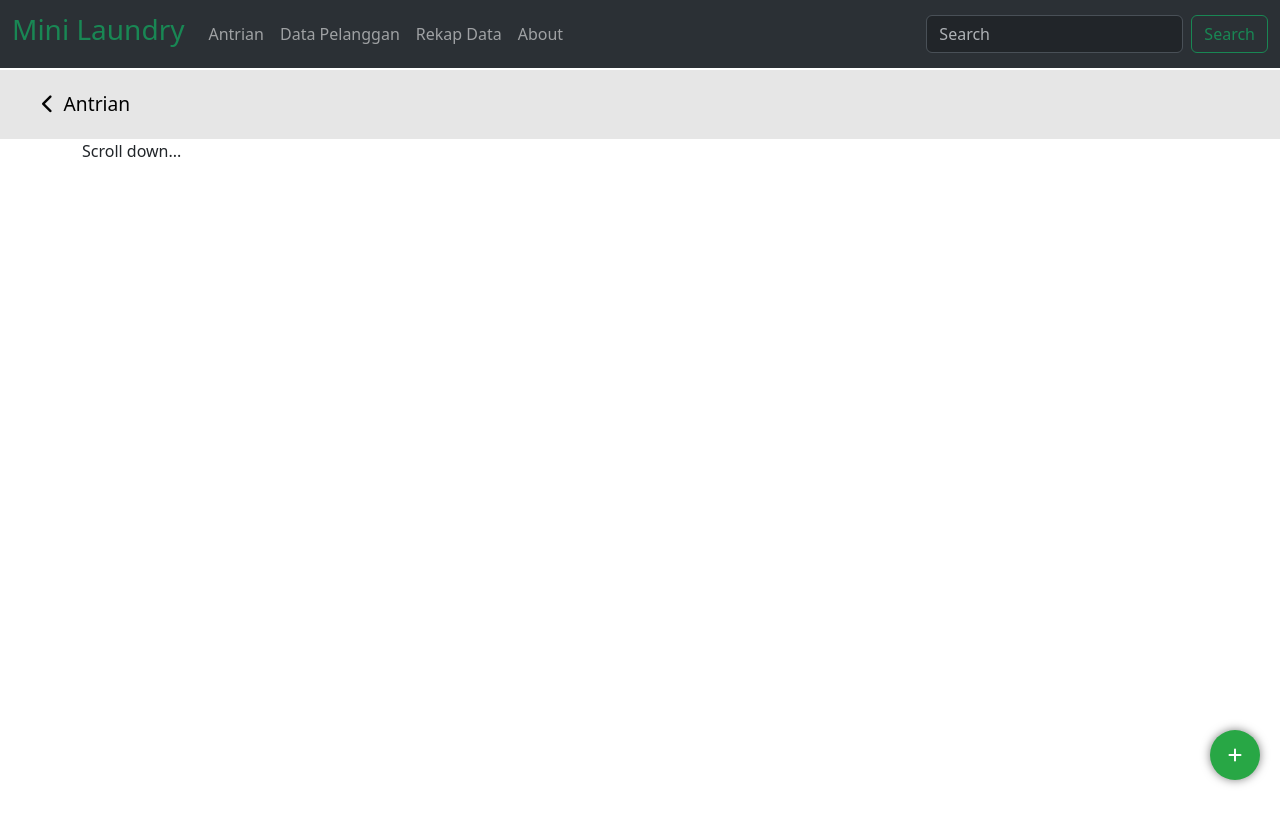
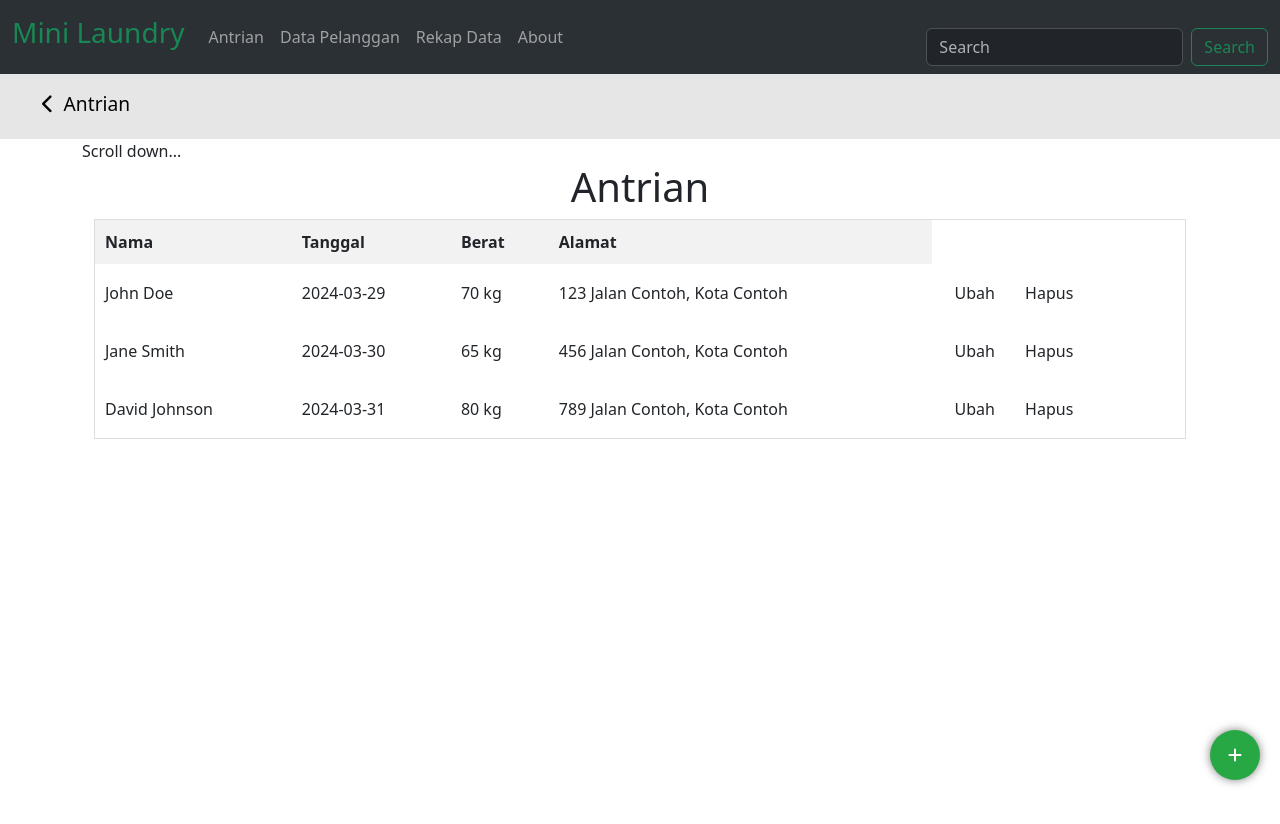
Before and after one commit to GamelabAhmad/MiniLaundry, a plain HTML site: page antri.html in a window 1280 px wide. Shown: the top 824 px of the page. After the commit the page ends 800 px from the top, so only its background shows below. Drawn offline with nearby package versions, Linux system fonts and the light colour scheme.

Commit message:
tampilan antrian

```diff
--- a/antri.html
+++ b/antri.html
@@ -27,9 +27,26 @@
         </i>&ensp;Antrian</a>
         </div>
         <div class="container">
-            <button class="floating-button" onclick="window.location.href = 'tambahantri.html';"><i class="fa-solid fa-plus"></i></button>
-            <div style="height: 2000px;">
+            <button class="floating-button" id="btn-tambah" onclick="window.location.href = 'tambahantri.html';"><i class="fa-solid fa-plus"></i></button>
+            <div>
             Scroll down...
+            <div class="container">
+              <h1>Antrian</h1>
+              <table id="antrian-table">
+                <thead>
+                  <tr>
+                    <th>Nama</th>
+                    <th>Tanggal</th>
+                    <th>Berat</th>
+                    <th>Alamat</th>
+                  </tr>
+                </thead>
+                <tbody id="antrian-body"></tbody>
+              </table>
+            </div>
+            <script src="antrian.js"></script>
+
+
             </div>
         </div>
     </body>
--- /dev/null
+++ b/antrian.js
@@ -0,0 +1,64 @@
+document.addEventListener('DOMContentLoaded', function() {
+  const antrianBody = document.getElementById('antrian-body');
+
+  // Contoh data antrian
+  let dataAntrian = [
+    { id: 1, nama: 'John Doe', tanggal: '2024-03-29', berat: '70 kg', alamat: '123 Jalan Contoh, Kota Contoh' },
+    { id: 2, nama: 'Jane Smith', tanggal: '2024-03-30', berat: '65 kg', alamat: '456 Jalan Contoh, Kota Contoh' },
+    { id: 3, nama: 'David Johnson', tanggal: '2024-03-31', berat: '80 kg', alamat: '789 Jalan Contoh, Kota Contoh' }
+  ];
+
+  // Menampilkan data antrian dalam tabel
+  function renderTable() {
+    antrianBody.innerHTML = '';
+
+    dataAntrian.forEach(function(data) {
+      const row = document.createElement('tr');
+      row.innerHTML = `
+        <td>${data.nama}</td>
+        <td>${data.tanggal}</td>
+        <td>${data.berat}</td>
+        <td>${data.alamat}</td>
+        <td>
+          <button class="btn btn-ubah" data-id="${data.id}">Ubah</button>
+          <button class="btn btn-hapus" data-id="${data.id}">Hapus</button>
+        </td>
+      `;
+      antrianBody.appendChild(row);
+    });
+  }
+
+  // Memanggil fungsi untuk pertama kali
+  renderTable();
+
+  // Menambahkan event listener untuk tombol ubah
+  document.addEventListener('click', function(event) {
+    if (event.target.classList.contains('btn-ubah')) {
+      const id = parseInt(event.target.getAttribute('data-id'));
+      const data = dataAntrian.find(item => item.id === id);
+      if (data) {
+        const namaBaru = prompt('Masukkan nama baru:', data.nama);
+        if (namaBaru !== null) {
+          data.nama = namaBaru;
+          renderTable();
+        }
+      }
+    }
+  });
+
+
+  // Menambahkan event listener untuk tombol hapus
+  document.addEventListener('click', function(event) {
+    if (event.target.classList.contains('btn-hapus')) {
+      const id = parseInt(event.target.getAttribute('data-id'));
+      const index = dataAntrian.findIndex(item => item.id === id);
+      if (index !== -1) {
+        const konfirmasi = confirm('Anda yakin ingin menghapus data ini?');
+        if (konfirmasi) {
+          dataAntrian.splice(index, 1);
+          renderTable();
+        }
+      }
+    }
+  });
+});
--- a/style.css
+++ b/style.css
@@ -39,3 +39,62 @@ body {
     cursor: pointer;
     box-shadow: 0px 0px 10px rgba(0, 0, 0, 0.5); /* Efek bayangan */
 }
+
+container {
+    max-width: 800px;
+    margin: 50px auto;
+    padding: 20px;
+    background-color: #fff;
+    border-radius: 5px;
+    box-shadow: 0 0 10px rgba(0, 0, 0, 0.1);
+  }
+
+  h1 {
+    text-align: center;
+  }
+
+  #queue {
+    margin-bottom: 20px;
+  }
+
+  table {
+    width: 100%;
+    border-collapse: collapse;
+  }
+
+  table, th, td {
+    border: 1px solid #ddd;
+  }
+
+  th, td {
+    padding: 10px;
+  }
+
+  th {
+    background-color: #f2f2f2;
+  }
+
+  form {
+    display: flex;
+    justify-content: space-between;
+    margin-top: 20px;
+  }
+
+  input[type="text"],
+  input[type="number"],
+  button {
+    padding: 10px;
+    border-radius: 5px;
+    border: 1px solid #ccc;
+  }
+
+  button {
+    background-color: #007bff;
+    color: #fff;
+    border: none;
+    cursor: pointer;
+  }
+
+  button:hover {
+    background-color: #0056b3;
+  }
```
Also changed, not shown: tambahantrian.js (added).
